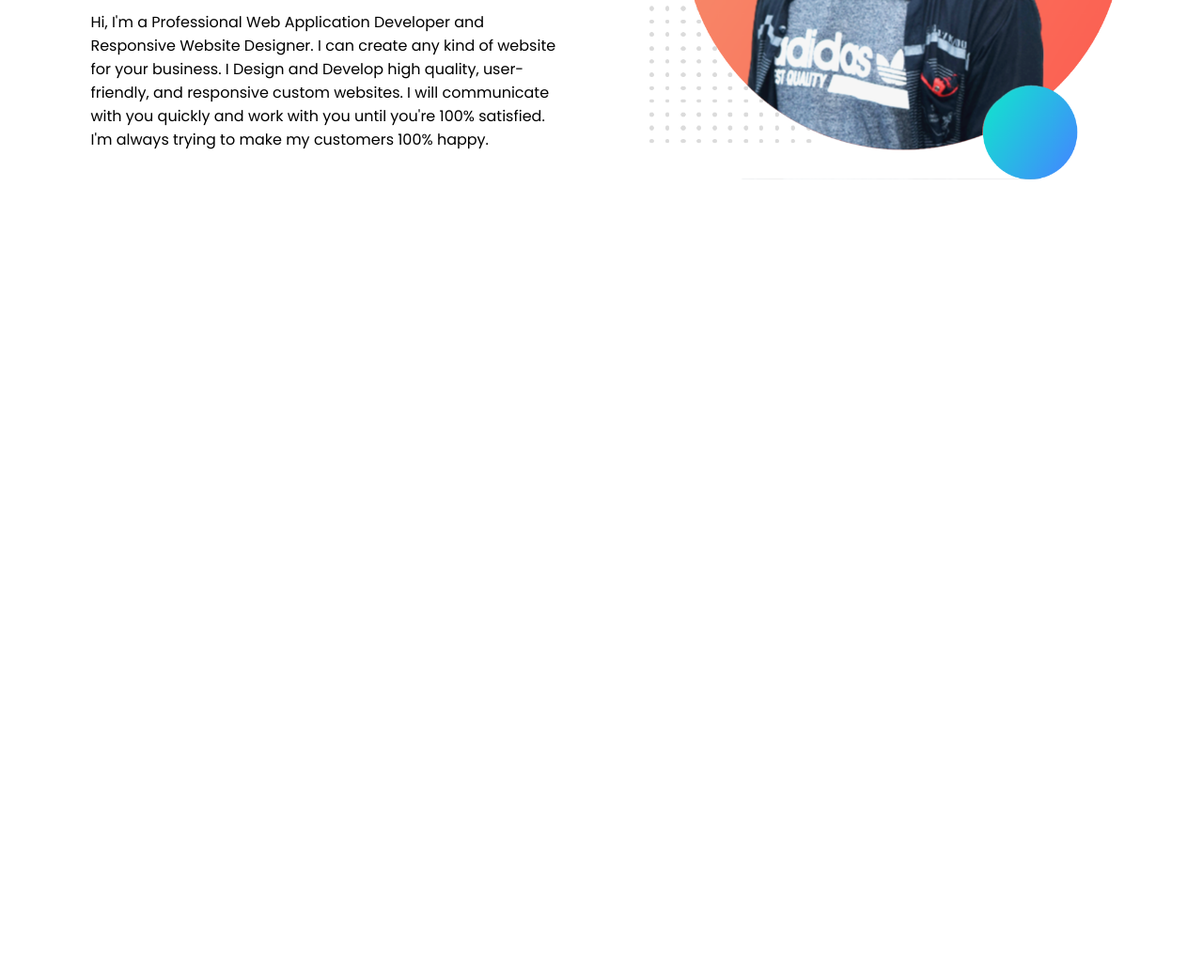
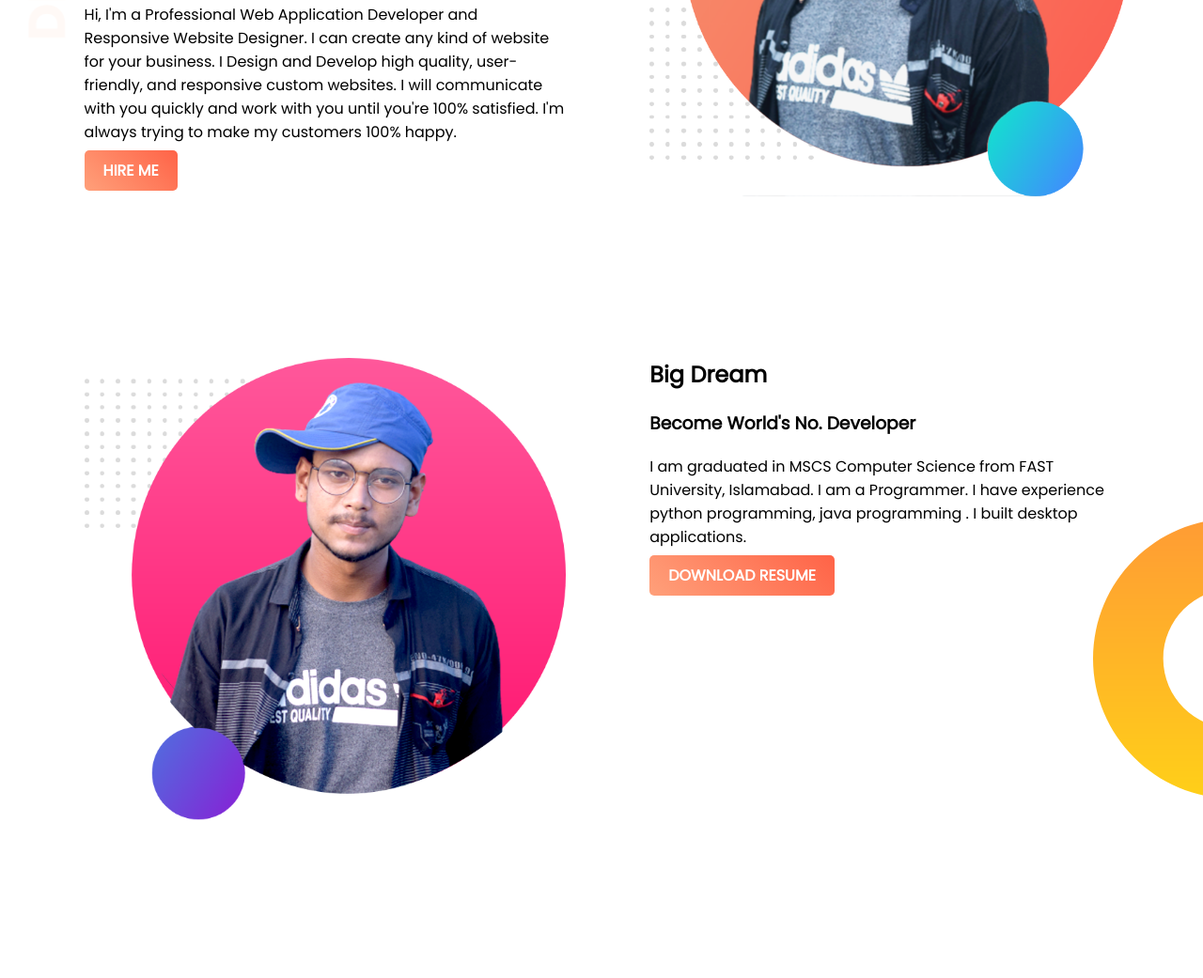
Before and after one commit to hasanmiaweb/web-portfolio, a plain HTML site: page index.html in a window 1280 px wide. Shown: the part 319-1360 px from the top of the page at 94% size. Before the commit the page ends 800 px from the top, so only its background shows below. Drawn offline with Linux system fonts and the light colour scheme.

Commit message:
secend commit

```diff
--- a/index.html
+++ b/index.html
@@ -14,7 +14,9 @@
 </head>
 <body>
 
-   <section>
+    <!--Top Banner Section start-->
+
+   <section class="top-banner">
        <div class="helf-width">
         <h1>Welcome To </h1>
         <h1> <span class="name-highlight">Hasan</span> Website</h1>
@@ -24,12 +26,29 @@
             I Design and Develop high quality, user-friendly, and responsive custom websites.
             I will communicate with you quickly and work with you until you're 100% satisfied.
             I'm always trying to make my customers 100% happy.</p>
+            <a target="_blank" class="link-button" href="https://www.linkedin.com/in/hasanmiaweb/">HIRE ME</a>
        </div>
        <div class="helf-width">
            <img src="image/profile1.png" alt="">
        </div>
    </section>
 
+    <!--Top Banner Section End-->
+
+    <!--Dream area Section Start-->
+    <section class="dream-area">
+        <div class="helf-width">
+            <img src="image/profile.png" alt="">
+        </div>
+        <div class="helf-width">
+            <h2>Big Dream</h2>
+            <h3>Become World's No. Developer</h3>
+            <p>I am graduated in MSCS Computer Science from FAST University, Islamabad. I am a Programmer. I have experience python programming, java programming . I built desktop applications.</p>
+            <a target="_blank" class="link-button" href="https://www.linkedin.com/in/hasanmiaweb/">DOWNLOAD RESUME</a>
+        </div>
+    </section>
+    <!--Dream area Section End-->
+
 
 
 </body>
--- a/style.css
+++ b/style.css
@@ -1,5 +1,6 @@
 body {
   font-family: "Poppins", sans-serif;
+  margin: 0;
 }
 h1 {
   font-size: 50px;
@@ -16,4 +17,29 @@ h1 {
 
 .helf-width img {
   width: 100%;
+  margin-top: 20px;
 }
+
+.top-banner {
+  background-image: url(image/top-banner.png);
+  background-repeat: no-repeat;
+}
+
+section {
+  height: 500px;
+  padding-bottom: 180px;
+}
+
+.link-button {
+  text-decoration: none;
+  background-image: linear-gradient(45deg, lightSalmon, tomato);
+  padding: 10px 20px;
+  border-radius: 5px;
+  color: white;
+  font-weight: 700;
+}
+.dream-area {
+  background-image: url(image/dream-bg.png);
+  background-repeat: no-repeat;
+  background-position: right;
+}
```
Also changed, not shown: image/profile.png (added).
